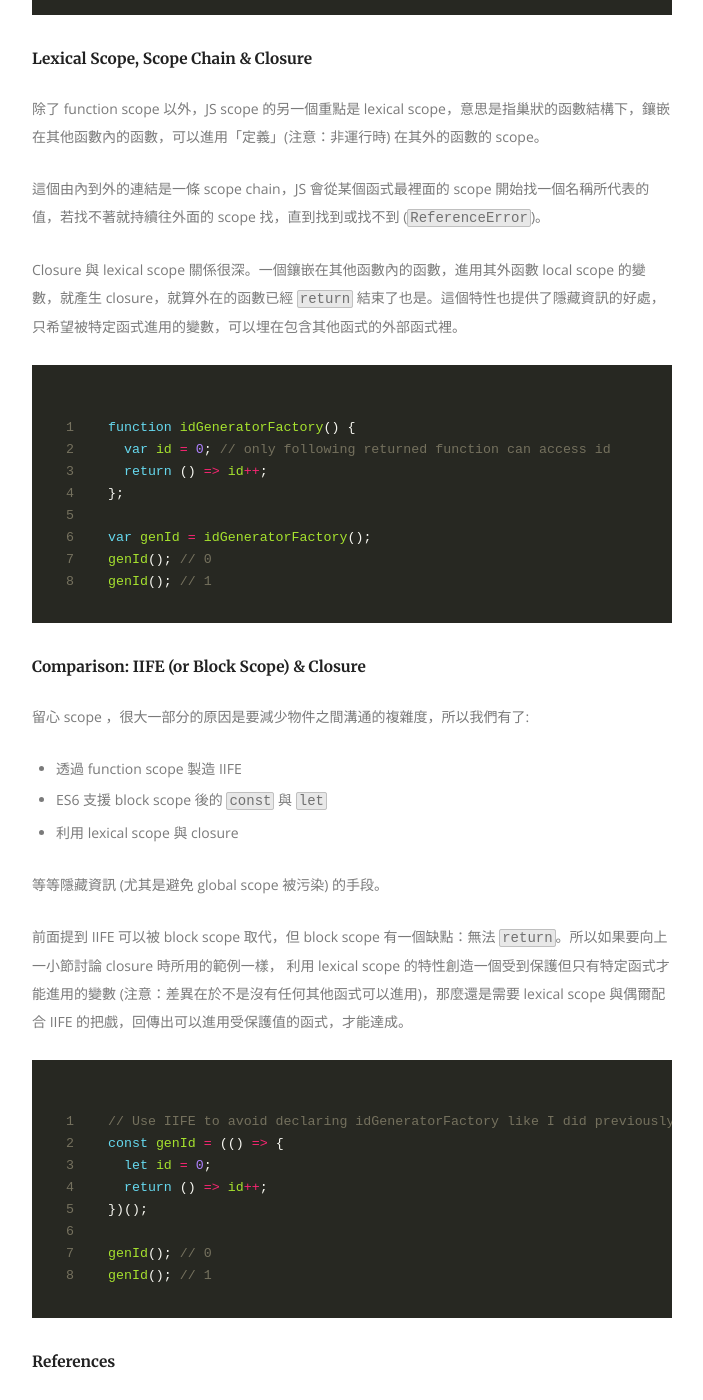
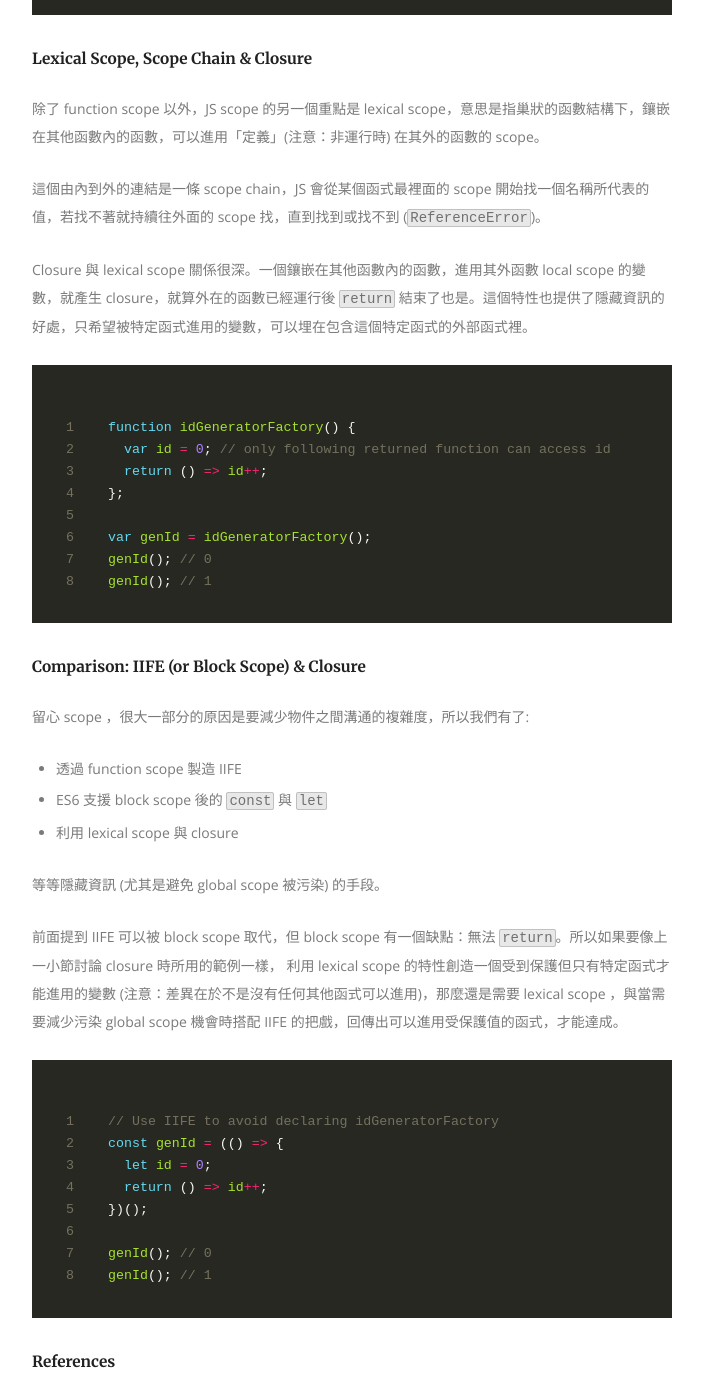
Before and after one commit to wendyyuchensun/wendyyuchensun.github.io, a Jekyll site: the page built from _posts/2017-04-26-js-scope.md, in a window 1280 px wide and 1400 px high, scrolled down 2997 px. Shown: the whole window, without its empty margins (288-991 px from the left). Built offline with Jekyll 4.4.1, drawn with Linux system fonts in a browser that asks for light colours; comment, search, counter and statistics services are not loaded; some of the changed text lies outside the part shown.

Commit message:
Update post

````diff
--- a/_posts/2017-04-26-js-scope.md
+++ b/_posts/2017-04-26-js-scope.md
@@ -19,15 +19,15 @@
 
 ### Difference between "Declare", "Define" & "Initiate"
 
-正式進入 scope 前，暫且岔個小路，區別上述四字有何差異。
+正式進入 scope 前，暫且岔個小路，區別上述幾字有何差異，以利往後的思考。
 
 * Declare：在程式裡介紹一個新的名稱。
 * Define：對前一個 declare 所介紹的新名稱下定義。可以和 declare 一起出現。
-* Initiate：分配值給名稱。
+* Initiate：分配值給名稱，可以是 definition 的一種。
 
 ### Global & Local Scope
 
-回到 scope 的議題。Lobal scope 裡的變數可以被所有其他部分的程式進用；相反地，local scope
+回到 scope 的議題。Gobal scope 裡的變數可以被所有其他部分的程式進用；相反地，local scope
 是只有部分的程式可以進用某一範圍內變數的意思。
 
 ### Functional Scope, Using IIFE to Hide Information & Hoisting
@@ -75,9 +75,9 @@
 for (var i = 0; i < 5; i++) /* empty */;
 i; // You got 5, not ReferenceError, for i is in global scope
 
-// Make i stays in the for loop only
+// Make i staying in the for loop only
 for (let i = 0; i < 5; i++) /* empty */;
-i; // ReferenceError in program where i has not been declared
+i; // ReferenceError in program where i hasn't been in global scope
 ```
 
 ```js
@@ -94,7 +94,7 @@
 hoist，而是 hoist 後沒有被 initiate 成 `undefined`，所以提前進用會產生 ReferenceError 而非 `undefined`。這個現象叫做 "temporal dead
 zone" (TDZ)。
 
-有了 block scope，上面這個 IIFE 甚至可以被以下這種寫法取代，不需要再特別製造一個即刻呼叫的函數，來保護資訊的隱私或是避 global scope 受污染：
+有了 block scope，上面這個 IIFE 甚至可以被以下這種寫法取代，不一定需要再特別製造一個即刻呼叫的函數，來保護資訊的隱私或是避 global scope 受污染：
 
 ```js
 { // beginning of a "block" of statements
@@ -114,8 +114,8 @@
 (`ReferenceError`)。
 
 Closure 與 lexical scope 關係很深。一個鑲嵌在其他函數內的函數，進用其外函數
-local scope 的變數，就產生 closure，就算外在的函數已經 `return`
-結束了也是。這個特性也提供了隱藏資訊的好處，只希望被特定函式進用的變數，可以埋在包含其他函式的外部函式裡。
+local scope 的變數，就產生 closure，就算外在的函數已經運行後 `return`
+結束了也是。這個特性也提供了隱藏資訊的好處，只希望被特定函式進用的變數，可以埋在包含這個特定函式的外部函式裡。
 
 ```js
 function idGeneratorFactory() {
@@ -138,13 +138,13 @@
 
 等等隱藏資訊 (尤其是避免 global scope 被污染) 的手段。
 
-前面提到 IIFE 可以被 block scope 取代，但 block scope 有一個缺點：無法 `return`。所以如果要向上一小節討論 closure 時所用的範例一樣，
+前面提到 IIFE 可以被 block scope 取代，但 block scope 有一個缺點：無法 `return`。所以如果要像上一小節討論 closure 時所用的範例一樣，
 利用 lexical scope 的特性創造一個受到保護但只有特定函式才能進用的變數
-(注意：差異在於不是沒有任何其他函式可以進用)，那麼還是需要 lexical scope 與偶爾配合 IIFE
+(注意：差異在於不是沒有任何其他函式可以進用)，那麼還是需要 lexical scope ，與當需要減少污染 global scope 機會時搭配 IIFE
 的把戲，回傳出可以進用受保護值的函式，才能達成。
 
 ```js
-// Use IIFE to avoid declaring idGeneratorFactory like I did previously
+// Use IIFE to avoid declaring idGeneratorFactory
 const genId = (() => {
   let id = 0;
   return () => id++;
````
